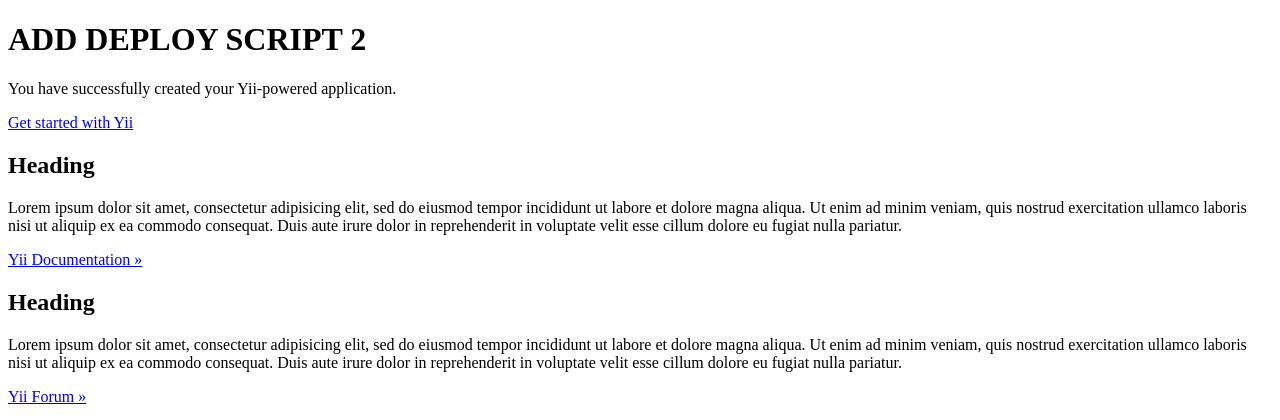
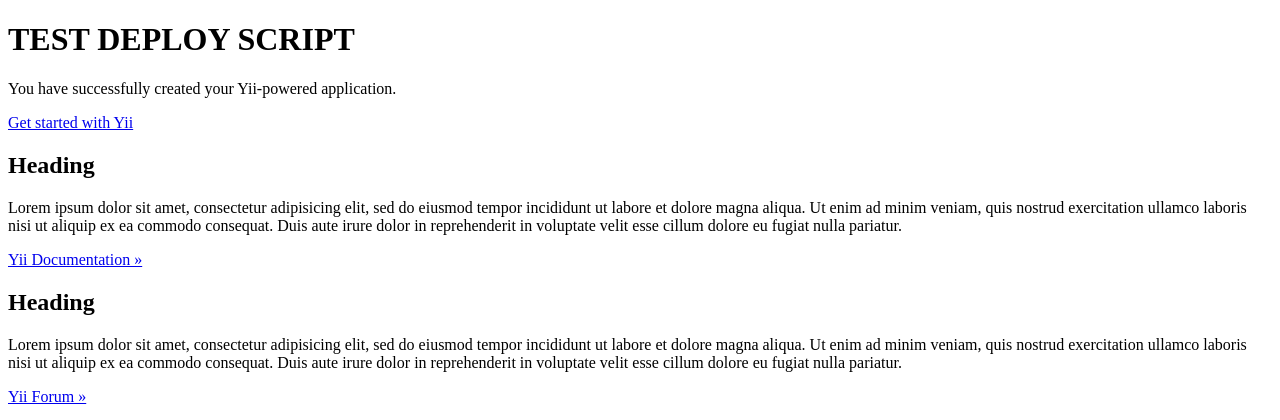
Before and after one commit to oonaon/boarddev, a Yii app: template frontend/views/site/index.php in a window 1280 px wide. Shown: the top 420 px of the page. Run offline with PHP 8.4 and a stand-in for Yii, Linux system fonts and the light colour scheme; the template is opened without the code that fills it, so the values that code supplies are empty; some libraries are stand-ins or nearby versions.

Commit message:
test deploy

```diff
--- a/frontend/views/site/index.php
+++ b/frontend/views/site/index.php
@@ -7,7 +7,7 @@ $this->title = 'My Yii Application';
 <div class="site-index">
 
     <div class="jumbotron">
-        <h1>ADD DEPLOY SCRIPT 2</h1>
+        <h1>TEST DEPLOY SCRIPT</h1>
 
         <p class="lead">You have successfully created your Yii-powered application.</p>
 
```
